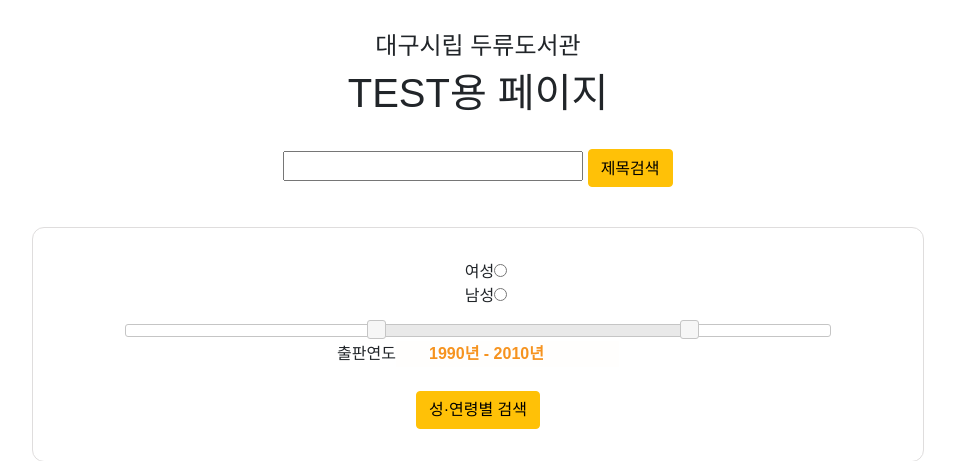
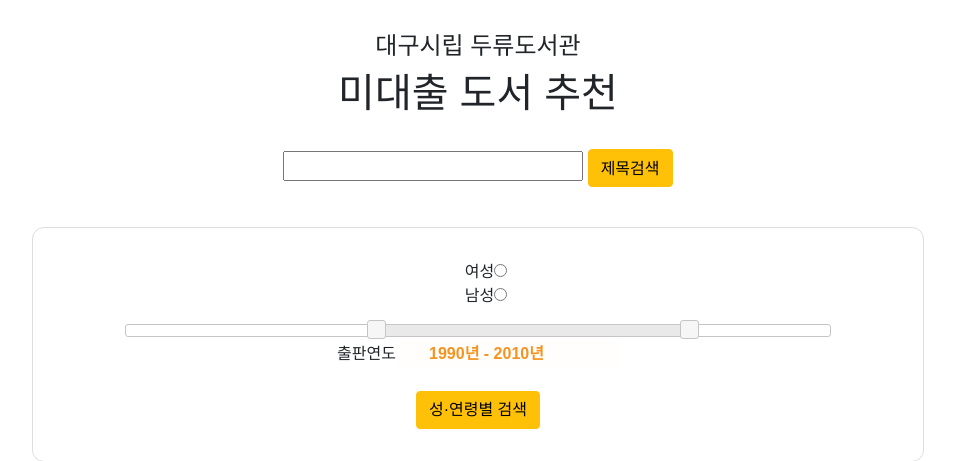
Before and after one commit to dmswl0311/library-AI-web-project, a Django app: page / in a window 1280 px wide. Shown: the top 461 px of the page, without its empty margins (162-1117 px from the left). Run offline with Django 3.2, Linux system fonts and the light colour scheme; data that the repository does not hold is empty; some libraries are stand-ins or nearby versions; some web fonts are replaced.

Commit message:
index 제목 변경

```diff
--- a/mainapp/templates/index.html
+++ b/mainapp/templates/index.html
@@ -171,7 +171,7 @@
 <body>
     <center style="margin-top: 2rem;" class="UhBeeSeulvely">
         <h4>대구시립 두류도서관</h4>
-        <h1>TEST용 페이지</h1>
+        <h1>미대출 도서 추천</h1>
     </center>
     <br>
     <!-- 제목통합검색 -->
```
